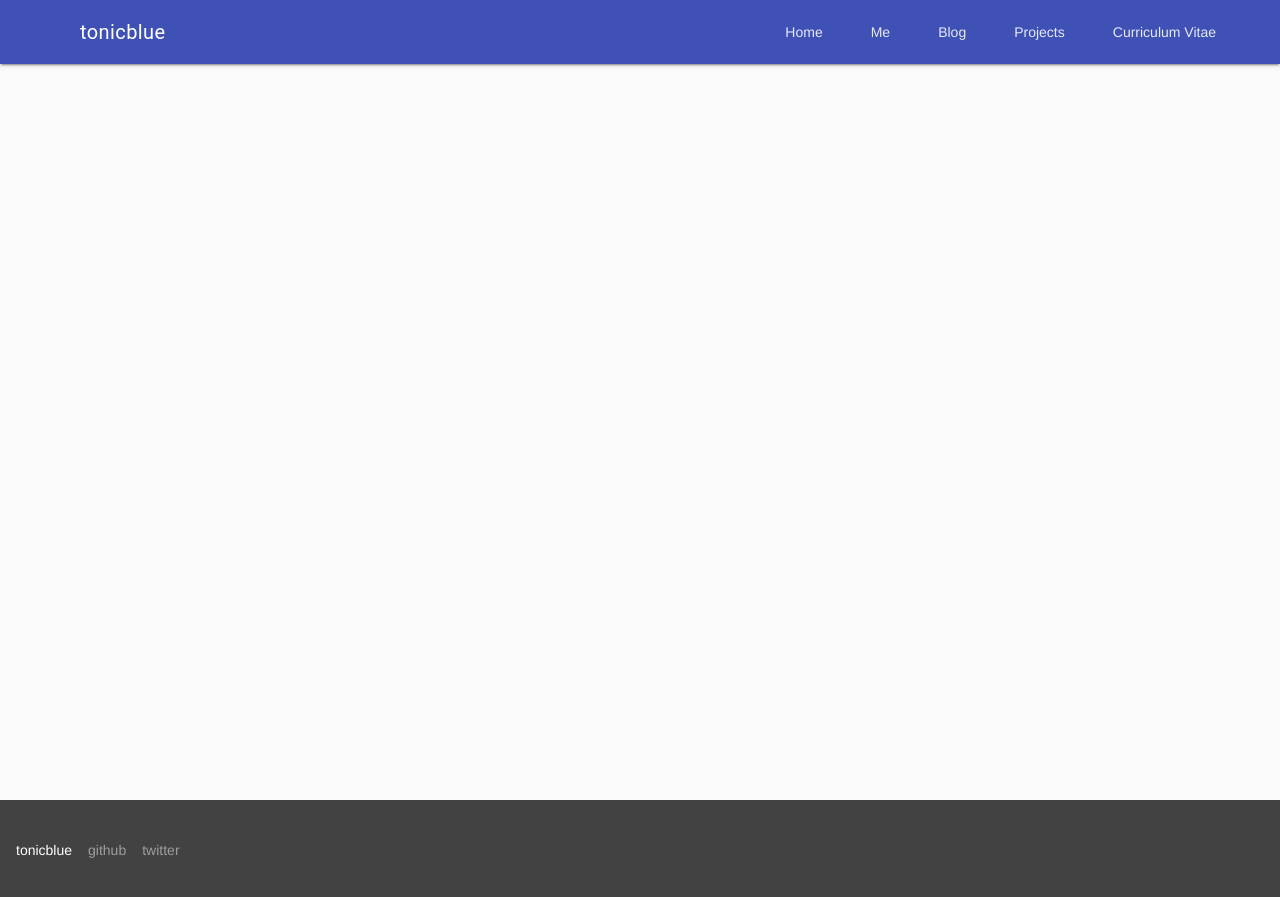
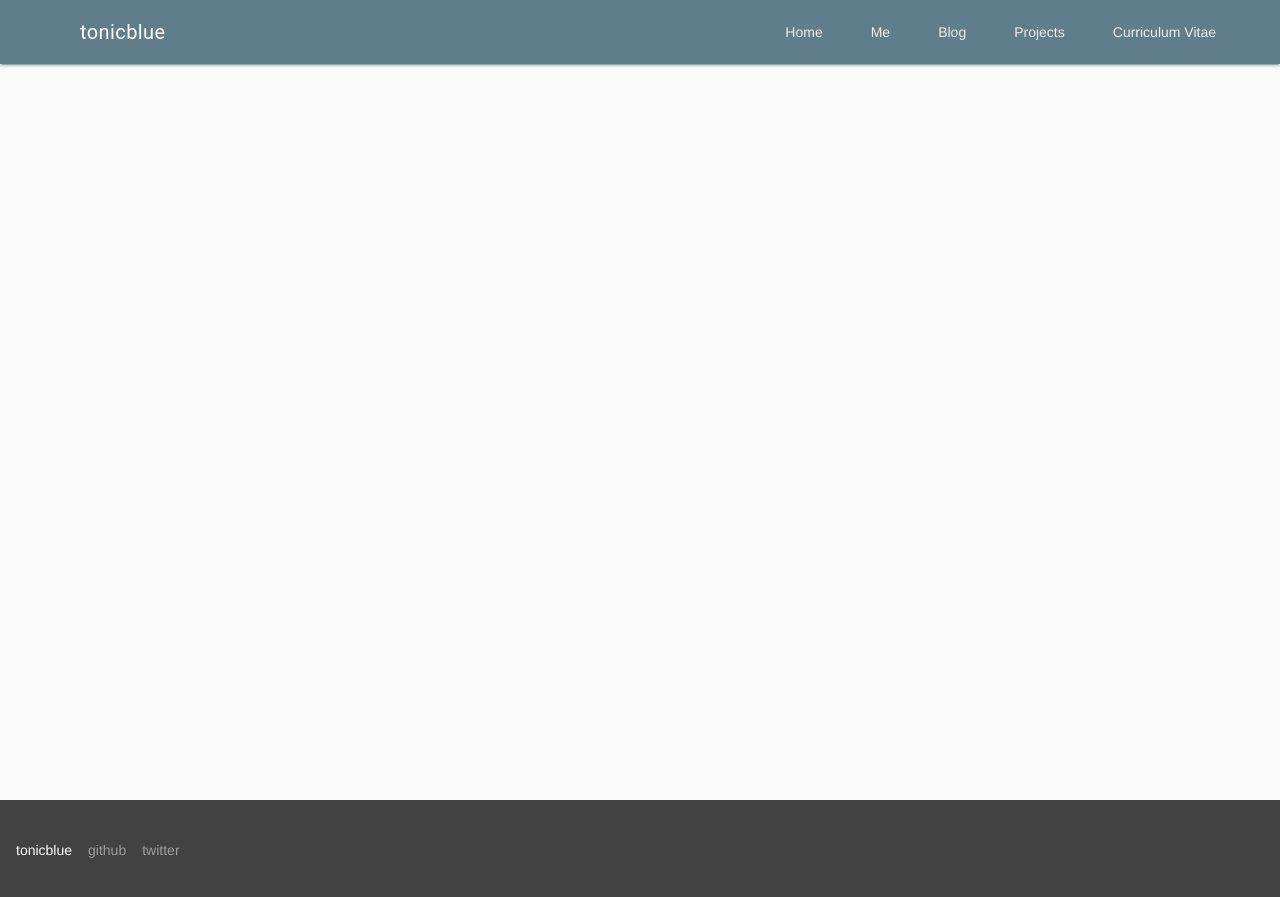
Before and after one commit to tonicblue/tonicblue, a Jekyll site: the page built from index.html, in a window 1280 px wide. Shown: the top 897 px of the page. Built offline with Jekyll 4.4.1, drawn with Linux system fonts in a browser that asks for light colours.

Commit message:
Changed material theme

```diff
--- a/css/main.scss
+++ b/css/main.scss
@@ -4,7 +4,7 @@
 
 // Mixins
 @import "https://fonts.googleapis.com/icon?family=Material+Icons";
-@import "https://code.getmdl.io/1.3.0/material.indigo-pink.min.css";
+@import "https://code.getmdl.io/1.3.0/material.blue_grey-light_blue.min.css";
 
 body{
     background-color: #fafafa;
```
